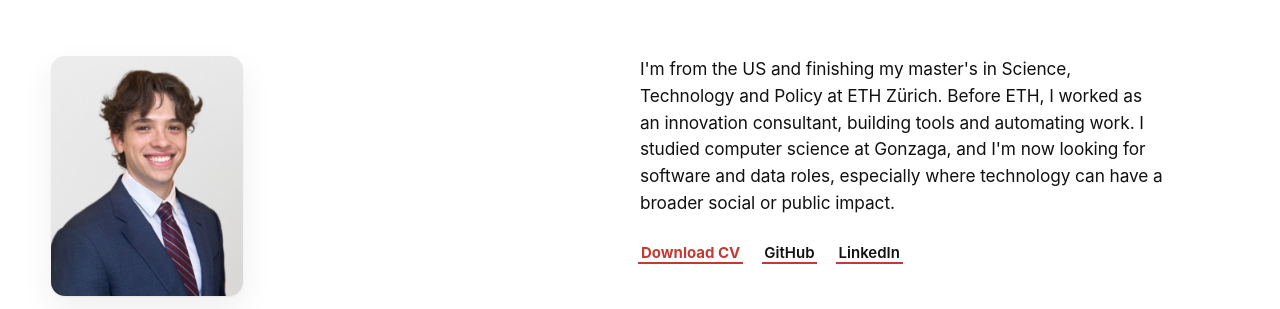
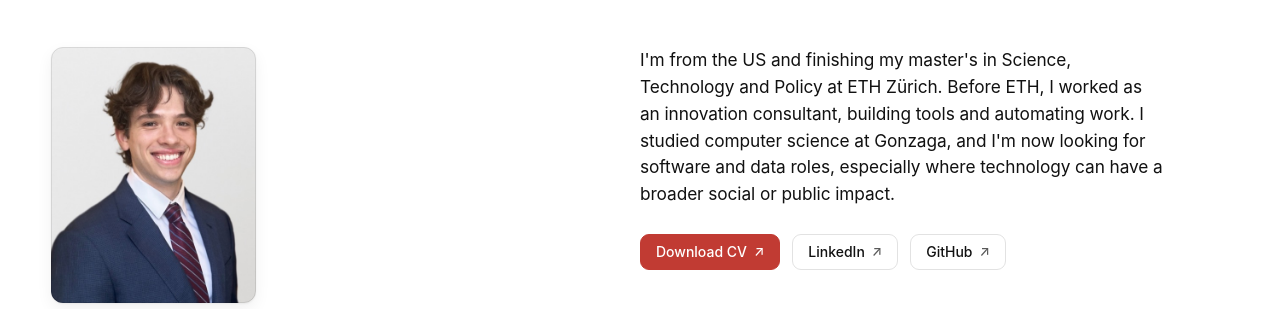
Before and after one commit to benberton/AboutMe, a plain HTML site: page docs/index.html in a window 1280 px wide. Shown: the top 309 px of the page. Drawn offline with Linux system fonts and the light colour scheme.

Commit message:
Polish portrait framing and turn links into buttons (CV primary)
Co-Authored-By: Claude Opus 4.8 <noreply@anthropic.com>

```diff
--- a/docs/index.html
+++ b/docs/index.html
@@ -66,10 +66,11 @@
         }
         .col-left { display: flex; flex-direction: column; align-items: flex-start; }
         .portrait {
-            width: clamp(150px, 15vw, 200px); aspect-ratio: 4 / 5; height: auto;
-            object-fit: cover; object-position: center 20%;
-            border-radius: 14px; display: block; margin-bottom: clamp(14px, 2vh, 20px);
-            box-shadow: 0 1px 2px rgba(17,17,17,0.06), 0 12px 32px rgba(17,17,17,0.07);
+            width: clamp(156px, 16vw, 208px); aspect-ratio: 4 / 5; height: auto;
+            object-fit: cover; object-position: center 16%;
+            border-radius: 12px; display: block; margin-bottom: clamp(16px, 2.2vh, 22px);
+            box-shadow: 0 1px 2px rgba(17,17,17,0.05), 0 6px 16px rgba(17,17,17,0.06);
+            outline: 1px solid rgba(17,17,17,0.09); outline-offset: -1px;
         }
         .brand { font-size: clamp(1.2rem, 1.6vw, 1.45rem); font-weight: 700; letter-spacing: -0.01em; }
 
@@ -79,18 +80,20 @@
         }
         .bio .soft { color: var(--muted); }
 
-        /* Inline links — red highlighter sweep on hover */
-        .links { margin-top: clamp(18px, 3vh, 28px); display: flex; flex-wrap: wrap; gap: 8px 22px; }
+        /* Buttons — one red primary (CV), two quiet outlined links */
+        .links { margin-top: clamp(20px, 3.2vh, 30px); display: flex; flex-wrap: wrap; gap: 10px 12px; }
         .ilink {
-            position: relative; text-decoration: none; color: var(--ink);
-            font-size: 0.9375rem; font-weight: 600; padding: 0 1px; isolation: isolate;
+            display: inline-flex; align-items: center; gap: 7px; line-height: 1;
+            font-size: 0.875rem; font-weight: 500; text-decoration: none; color: var(--ink);
+            background: transparent; border: 1px solid var(--line); border-radius: 9px;
+            padding: 10px 15px; transition: background var(--t), border-color var(--t), color var(--t);
         }
-        .ilink::before {
-            content: ''; position: absolute; left: -0.12em; right: -0.12em; bottom: 0.03em;
-            height: 0.12em; background: var(--accent); z-index: -1; transition: height var(--t);
-        }
-        .ilink:hover::before, .ilink:focus-visible::before { height: 0.5em; }
-        .ilink.a { color: var(--accent); font-weight: 700; }
+        .ilink .arw { color: var(--muted); font-size: 0.95em; transition: transform var(--t), color var(--t); }
+        .ilink:hover, .ilink:focus-visible { background: rgba(17,17,17,0.045); border-color: rgba(17,17,17,0.26); }
+        .ilink:hover .arw, .ilink:focus-visible .arw { transform: translate(2px,-2px); color: var(--ink); }
+        .ilink.a { background: var(--accent); color: #fff; border-color: var(--accent); }
+        .ilink.a .arw { color: #fff; }
+        .ilink.a:hover, .ilink.a:focus-visible { background: #A7322A; border-color: #A7322A; }
 
         /* ---- Bottom: shifting colour blocks ---- */
         .field { position: relative; overflow: hidden; background: #efe9df; border-top: 1px solid var(--line); }
@@ -137,9 +140,9 @@
                         public impact.
                     </p>
                     <div class="links" data-reveal style="transition-delay: 150ms;">
-                        <a class="ilink a" href="Ben_Berton_CV.pdf" target="_blank" rel="noopener">Download CV</a>
-                        <a class="ilink" href="https://github.com/benberton" target="_blank" rel="noopener">GitHub</a>
-                        <a class="ilink" href="https://ch.linkedin.com/in/ben-berton" target="_blank" rel="noopener">LinkedIn</a>
+                        <a class="ilink a" href="Ben_Berton_CV.pdf" target="_blank" rel="noopener">Download CV <span class="arw" aria-hidden="true">↗</span></a>
+                        <a class="ilink" href="https://ch.linkedin.com/in/ben-berton" target="_blank" rel="noopener">LinkedIn <span class="arw" aria-hidden="true">↗</span></a>
+                        <a class="ilink" href="https://github.com/benberton" target="_blank" rel="noopener">GitHub <span class="arw" aria-hidden="true">↗</span></a>
                     </div>
                 </div>
             </div>
```
